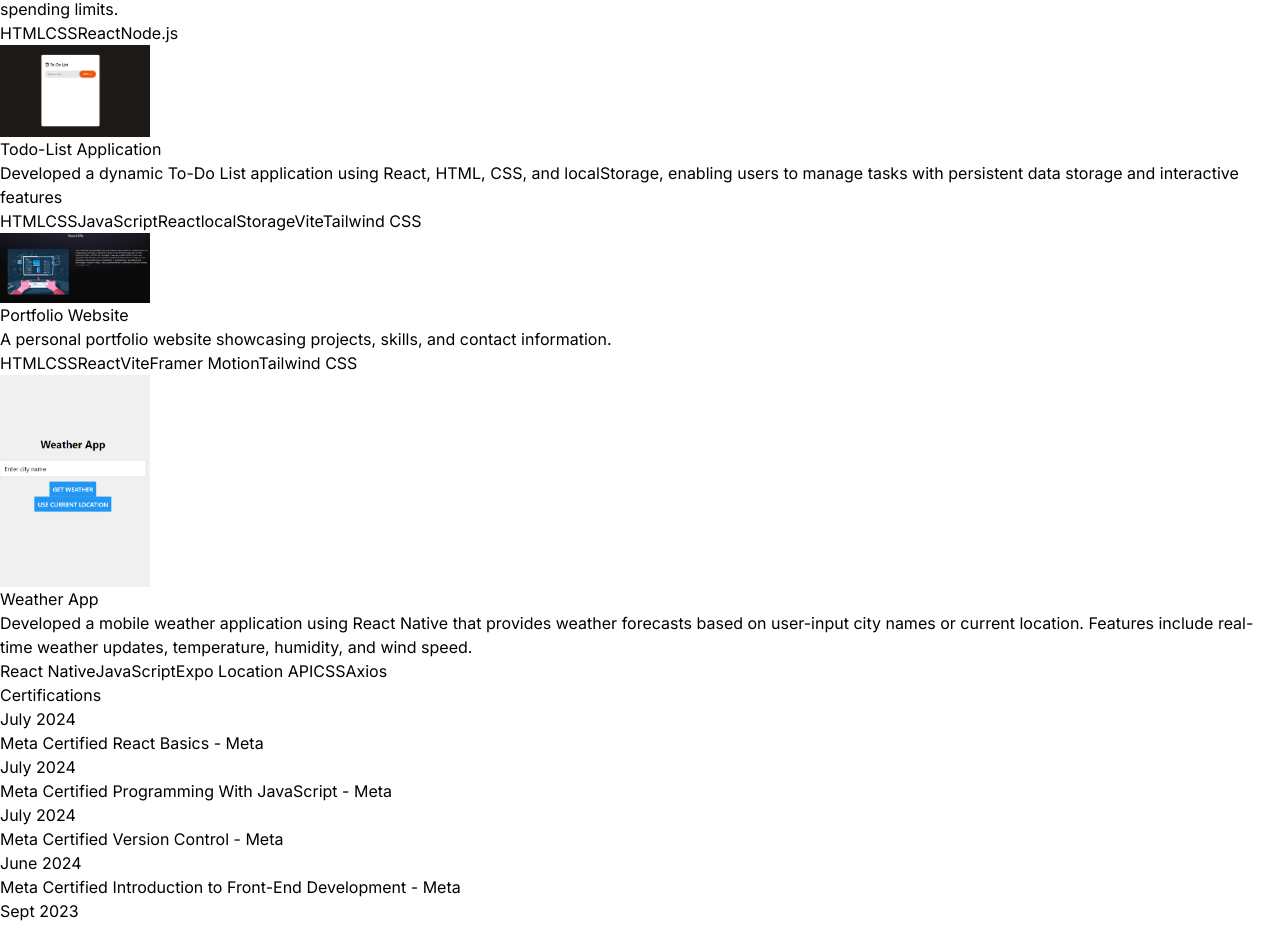
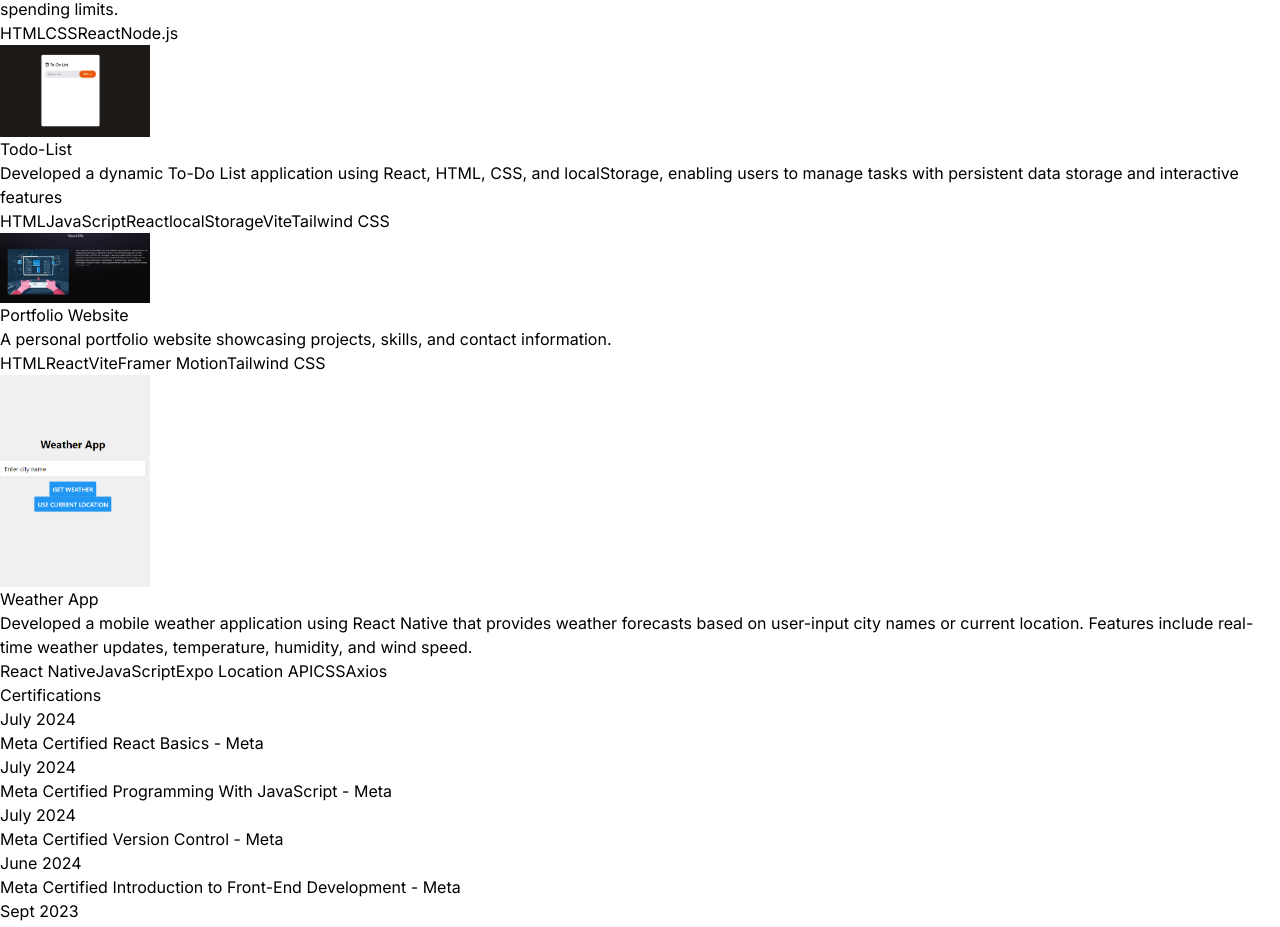
Before and after one commit to AmardeepPatel1754/Portfolio, a React (Vite) app: page / in a window 1280 px wide. Shown: the part 1840-2767 px from the top of the page. Built offline with nearby package versions, Linux system fonts and the light colour scheme.

Commit message:
index.js

```diff
--- a/src/constants/index.js
+++ b/src/constants/index.js
@@ -83,11 +83,11 @@ export const PROJECTS = [
     URL: "https://github.com/AmardeepPatel1754/Expense_Tracker"
   },
   {
-    title: "Todo-List Application",
+    title: "Todo-List",
     image: project2,
     description:
       "Developed a dynamic To-Do List application using React, HTML, CSS, and localStorage, enabling users to manage tasks with persistent data storage and interactive features",
-    technologies: ["HTML", "CSS", "JavaScript", "React", "localStorage", "Vite", "Tailwind CSS"],
+    technologies: ["HTML", "JavaScript", "React", "localStorage", "Vite", "Tailwind CSS"],
     URL: "https://github.com/AmardeepPatel1754/Todo-List"
   },
   {
@@ -95,7 +95,7 @@ export const PROJECTS = [
     image: project3,
     description:
       "A personal portfolio website showcasing projects, skills, and contact information.",
-    technologies: ["HTML", "CSS", "React", "Vite", "Framer Motion", "Tailwind CSS"],
+    technologies: ["HTML", "React", "Vite", "Framer Motion", "Tailwind CSS"],
     URL: ""
   },
   {
```
